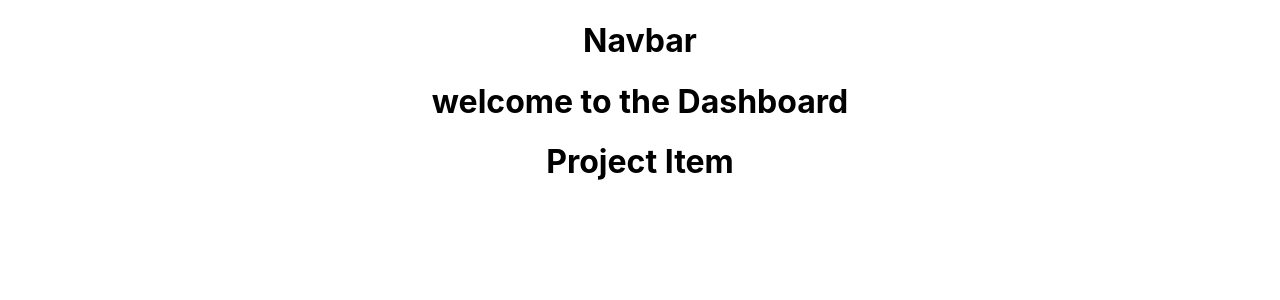
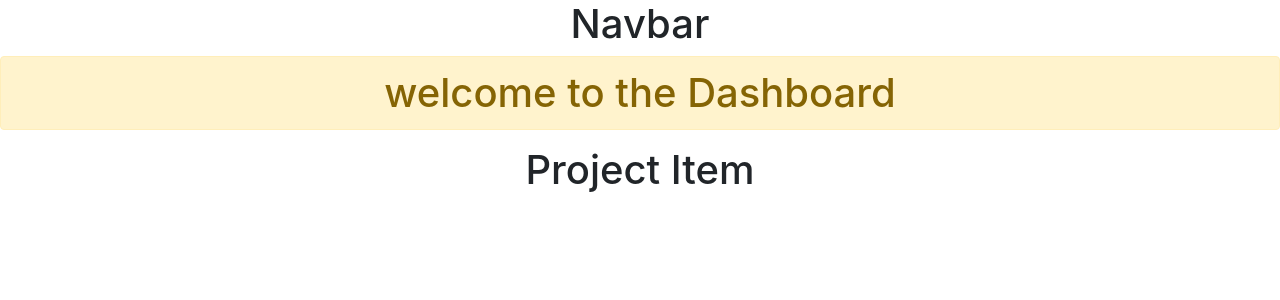
Before and after one commit to girish6j87/AgilePPMTool, a React (Create React App) app in the folder ppmtool-react-client/: page / in a window 1280 px wide. Shown: the top 300 px of the page. Built offline with nearby package versions, Linux system fonts and the light colour scheme.

Commit message:
Enabled bootstrap for ppmtool-react-client

```diff
--- a/ppmtool-react-client/package.json
+++ b/ppmtool-react-client/package.json
@@ -6,6 +6,7 @@
     "@testing-library/jest-dom": "^4.2.4",
     "@testing-library/react": "^9.5.0",
     "@testing-library/user-event": "^7.2.1",
+    "bootstrap": "^4.4.1",
     "react": "^16.13.0",
     "react-dom": "^16.13.0",
     "react-scripts": "3.4.0"
--- a/ppmtool-react-client/src/App.js
+++ b/ppmtool-react-client/src/App.js
@@ -2,6 +2,7 @@
 import "./App.css";
 import Dashboard from "./components/Dashboard";
 import Header from "./components/Layout/Header";
+import "bootstrap/dist/css/bootstrap.min.css";
 
 function App() {
   return (
--- a/ppmtool-react-client/src/components/Dashboard.js
+++ b/ppmtool-react-client/src/components/Dashboard.js
@@ -5,7 +5,7 @@
   render() {
     return (
       <div>
-        <h1>welcome to the Dashboard</h1>
+        <h1 className="alert alert-warning">welcome to the Dashboard</h1>
         <ProjectItem />
       </div>
     );
```
Also changed, not shown: 1 other file (tests, documents, lock files or other folders).
